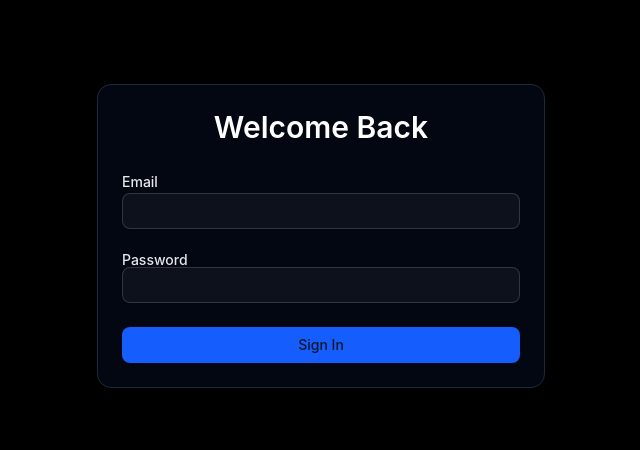
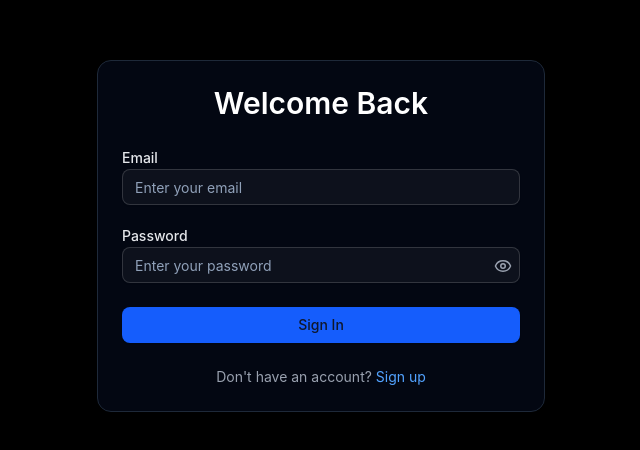
Before and after one commit to akhileshkushwaha7/rag-app, a Next.js app in the folder frontend/: page /auth/login in a window 1280 px wide. Shown: the part 164-614 px from the top of the page, without its empty margins (319-959 px from the left). Built offline with nearby package versions, Linux system fonts and the light colour scheme.

Commit message:
Update page.tsx

```diff
--- a/frontend/src/app/auth/login/page.tsx
+++ b/frontend/src/app/auth/login/page.tsx
@@ -1,4 +1,158 @@
 
+
+"use client";
+
+import { useState, useEffect } from "react";
+import { useAuth } from "@/app/lib/auth-context";
+import { Button } from "@/app/components/ui/button";
+import { Card, CardContent, CardHeader, CardTitle } from "@/app/components/ui/card";
+import { Input } from "@/app/components/ui/input";
+import { Label } from "@/app/components/ui/label";
+import Link from "next/link";
+import { Eye, EyeOff, Loader2 } from "lucide-react";
+import { toast } from "sonner";
+
+// ✅ FIXED COOKIE
+function syncCookie() {
+  const session = localStorage.getItem("session_id");
+  if (session) {
+    const expires = new Date(Date.now() + 7 * 864e5).toUTCString();
+    document.cookie = `session_id=${session}; expires=${expires}; path=/; SameSite=Lax`;
+  }
+}
+
+export default function LoginPage() {
+  const [email, setEmail] = useState("");
+  const [password, setPassword] = useState("");
+  const [showPassword, setShowPassword] = useState(false);
+  const [isSubmitting, setIsSubmitting] = useState(false);
+  const [emailError, setEmailError] = useState("");
+  const [passwordError, setPasswordError] = useState("");
+
+  const { login, token, loading } = useAuth();
+
+  useEffect(() => {
+    if (!loading && token) {
+      syncCookie();
+      window.location.href = "/chat";
+    }
+  }, [token, loading]);
+
+  const validateForm = () => {
+    let isValid = true;
+
+    if (!email) {
+      setEmailError("Email is required");
+      isValid = false;
+    } else if (!/\S+@\S+\.\S+/.test(email)) {
+      setEmailError("Please enter a valid email");
+      isValid = false;
+    } else setEmailError("");
+
+    if (!password) {
+      setPasswordError("Password is required");
+      isValid = false;
+    } else if (password.length < 6) {
+      setPasswordError("Password must be at least 6 characters");
+      isValid = false;
+    } else setPasswordError("");
+
+    return isValid;
+  };
+
+  const handleLogin = async (e: React.FormEvent) => {
+    e.preventDefault();
+    if (!validateForm()) return;
+
+    setIsSubmitting(true);
+    try {
+      const success = await login(email, password);
+
+      if (success === true) {
+        syncCookie(); // ✅ IMPORTANT
+        toast.success("Login successful!");
+        window.location.href = "/chat";
+      } else {
+        toast.error("Invalid credentials");
+        setPasswordError("Invalid email or password");
+      }
+    } catch (error) {
+      console.error(error);
+      toast.error("Something went wrong");
+    } finally {
+      setIsSubmitting(false);
+    }
+  };
+
+  if (loading) {
+    return (
+      <div className="flex items-center justify-center min-h-screen bg-black">
+        <Loader2 className="h-8 w-8 animate-spin text-gray-400" />
+      </div>
+    );
+  }
+
+  return (
+    <div className="flex items-center justify-center min-h-screen bg-black p-4">
+      <Card className="w-full max-w-md bg-gray-950 border-gray-800">
+        <CardHeader>
+          <CardTitle className="text-white text-center text-3xl">Welcome Back</CardTitle>
+        </CardHeader>
+        <CardContent>
+          <form onSubmit={handleLogin} className="space-y-6">
+
+            <div>
+              <Label className="text-gray-200">Email</Label>
+              <Input
+                type="email"
+                value={email}
+                onChange={(e) => { setEmail(e.target.value); setEmailError(""); }}
+                className="bg-gray-900 text-white mt-1"
+                disabled={isSubmitting}
+                placeholder="Enter your email"
+              />
+              {emailError && <p className="text-red-400 text-sm mt-1">{emailError}</p>}
+            </div>
+
+            <div>
+              <Label className="text-gray-200">Password</Label>
+              <div className="relative mt-1">
+                <Input
+                  type={showPassword ? "text" : "password"}
+                  value={password}
+                  onChange={(e) => { setPassword(e.target.value); setPasswordError(""); }}
+                  className="bg-gray-900 text-white pr-10"
+                  disabled={isSubmitting}
+                  placeholder="Enter your password"
+                />
+                <button
+                  type="button"
+                  className="absolute right-2 top-2.5 text-gray-400 hover:text-white"
+                  onClick={() => setShowPassword(!showPassword)}
+                >
+                  {showPassword ? <EyeOff size={18} /> : <Eye size={18} />}
+                </button>
+              </div>
+              {passwordError && <p className="text-red-400 text-sm mt-1">{passwordError}</p>}
+            </div>
+
+            <Button type="submit" className="w-full bg-blue-600" disabled={isSubmitting}>
+              {isSubmitting
+                ? <><Loader2 className="mr-2 h-4 w-4 animate-spin" /> Signing in...</>
+                : "Sign In"
+              }
+            </Button>
+
+            <p className="text-center text-gray-400 text-sm">
+              Don&apos;t have an account?{" "}
+              <Link className="text-blue-400" href="/auth/signup">Sign up</Link>
+            </p>
+          </form>
+        </CardContent>
+      </Card>
+    </div>
+  );
+}
 
 // "use client";
 
@@ -12,12 +166,12 @@
 // import { Eye, EyeOff, Loader2 } from "lucide-react";
 // import { toast } from "sonner";
 
-// // ✅ FIXED COOKIE
+// // ✅ FIXED COOKIE NAME
 // function syncCookie() {
 //   const session = localStorage.getItem("session_id");
 //   if (session) {
 //     const expires = new Date(Date.now() + 7 * 864e5).toUTCString();
-//     document.cookie = `session_id=${session}; expires=${expires}; path=/; SameSite=Lax`;
+//     document.cookie = `session_token=${session}; expires=${expires}; path=/; SameSite=Lax`;
 //   }
 // }
 
@@ -38,47 +192,20 @@
 //     }
 //   }, [token, loading]);
 
-//   const validateForm = () => {
-//     let isValid = true;
-
-//     if (!email) {
-//       setEmailError("Email is required");
-//       isValid = false;
-//     } else if (!/\S+@\S+\.\S+/.test(email)) {
-//       setEmailError("Please enter a valid email");
-//       isValid = false;
-//     } else setEmailError("");
-
-//     if (!password) {
-//       setPasswordError("Password is required");
-//       isValid = false;
-//     } else if (password.length < 6) {
-//       setPasswordError("Password must be at least 6 characters");
-//       isValid = false;
-//     } else setPasswordError("");
-
-//     return isValid;
-//   };
-
 //   const handleLogin = async (e: React.FormEvent) => {
 //     e.preventDefault();
-//     if (!validateForm()) return;
 
 //     setIsSubmitting(true);
 //     try {
 //       const success = await login(email, password);
 
 //       if (success === true) {
-//         syncCookie(); // ✅ IMPORTANT
+//         syncCookie(); // ✅ important
 //         toast.success("Login successful!");
 //         window.location.href = "/chat";
 //       } else {
 //         toast.error("Invalid credentials");
-//         setPasswordError("Invalid email or password");
 //       }
-//     } catch (error) {
-//       console.error(error);
-//       toast.error("Something went wrong");
 //     } finally {
 //       setIsSubmitting(false);
 //     }
@@ -96,8 +223,11 @@
 //     <div className="flex items-center justify-center min-h-screen bg-black p-4">
 //       <Card className="w-full max-w-md bg-gray-950 border-gray-800">
 //         <CardHeader>
-//           <CardTitle className="text-white text-center text-3xl">Welcome Back</CardTitle>
+//           <CardTitle className="text-white text-center text-3xl">
+//             Welcome Back
+//           </CardTitle>
 //         </CardHeader>
+
 //         <CardContent>
 //           <form onSubmit={handleLogin} className="space-y-6">
 
@@ -106,158 +236,28 @@
 //               <Input
 //                 type="email"
 //                 value={email}
-//                 onChange={(e) => { setEmail(e.target.value); setEmailError(""); }}
+//                 onChange={(e) => setEmail(e.target.value)}
 //                 className="bg-gray-900 text-white mt-1"
-//                 disabled={isSubmitting}
-//                 placeholder="Enter your email"
 //               />
-//               {emailError && <p className="text-red-400 text-sm mt-1">{emailError}</p>}
 //             </div>
 
 //             <div>
 //               <Label className="text-gray-200">Password</Label>
-//               <div className="relative mt-1">
-//                 <Input
-//                   type={showPassword ? "text" : "password"}
-//                   value={password}
-//                   onChange={(e) => { setPassword(e.target.value); setPasswordError(""); }}
-//                   className="bg-gray-900 text-white pr-10"
-//                   disabled={isSubmitting}
-//                   placeholder="Enter your password"
-//                 />
-//                 <button
-//                   type="button"
-//                   className="absolute right-2 top-2.5 text-gray-400 hover:text-white"
-//                   onClick={() => setShowPassword(!showPassword)}
-//                 >
-//                   {showPassword ? <EyeOff size={18} /> : <Eye size={18} />}
-//                 </button>
-//               </div>
-//               {passwordError && <p className="text-red-400 text-sm mt-1">{passwordError}</p>}
+//               <Input
+//                 type={showPassword ? "text" : "password"}
+//                 value={password}
+//                 onChange={(e) => setPassword(e.target.value)}
+//                 className="bg-gray-900 text-white"
+//               />
 //             </div>
 
-//             <Button type="submit" className="w-full bg-blue-600" disabled={isSubmitting}>
-//               {isSubmitting
-//                 ? <><Loader2 className="mr-2 h-4 w-4 animate-spin" /> Signing in...</>
-//                 : "Sign In"
-//               }
+//             <Button type="submit" className="w-full bg-blue-600">
+//               {isSubmitting ? "Signing in..." : "Sign In"}
 //             </Button>
 
-//             <p className="text-center text-gray-400 text-sm">
-//               Don&apos;t have an account?{" "}
-//               <Link className="text-blue-400" href="/auth/signup">Sign up</Link>
-//             </p>
 //           </form>
 //         </CardContent>
 //       </Card>
 //     </div>
 //   );
 // }
-
-"use client";
-
-import { useState, useEffect } from "react";
-import { useAuth } from "@/app/lib/auth-context";
-import { Button } from "@/app/components/ui/button";
-import { Card, CardContent, CardHeader, CardTitle } from "@/app/components/ui/card";
-import { Input } from "@/app/components/ui/input";
-import { Label } from "@/app/components/ui/label";
-import Link from "next/link";
-import { Eye, EyeOff, Loader2 } from "lucide-react";
-import { toast } from "sonner";
-
-// ✅ FIXED COOKIE NAME
-function syncCookie() {
-  const session = localStorage.getItem("session_id");
-  if (session) {
-    const expires = new Date(Date.now() + 7 * 864e5).toUTCString();
-    document.cookie = `session_token=${session}; expires=${expires}; path=/; SameSite=Lax`;
-  }
-}
-
-export default function LoginPage() {
-  const [email, setEmail] = useState("");
-  const [password, setPassword] = useState("");
-  const [showPassword, setShowPassword] = useState(false);
-  const [isSubmitting, setIsSubmitting] = useState(false);
-  const [emailError, setEmailError] = useState("");
-  const [passwordError, setPasswordError] = useState("");
-
-  const { login, token, loading } = useAuth();
-
-  useEffect(() => {
-    if (!loading && token) {
-      syncCookie();
-      window.location.href = "/chat";
-    }
-  }, [token, loading]);
-
-  const handleLogin = async (e: React.FormEvent) => {
-    e.preventDefault();
-
-    setIsSubmitting(true);
-    try {
-      const success = await login(email, password);
-
-      if (success === true) {
-        syncCookie(); // ✅ important
-        toast.success("Login successful!");
-        window.location.href = "/chat";
-      } else {
-        toast.error("Invalid credentials");
-      }
-    } finally {
-      setIsSubmitting(false);
-    }
-  };
-
-  if (loading) {
-    return (
-      <div className="flex items-center justify-center min-h-screen bg-black">
-        <Loader2 className="h-8 w-8 animate-spin text-gray-400" />
-      </div>
-    );
-  }
-
-  return (
-    <div className="flex items-center justify-center min-h-screen bg-black p-4">
-      <Card className="w-full max-w-md bg-gray-950 border-gray-800">
-        <CardHeader>
-          <CardTitle className="text-white text-center text-3xl">
-            Welcome Back
-          </CardTitle>
-        </CardHeader>
-
-        <CardContent>
-          <form onSubmit={handleLogin} className="space-y-6">
-
-            <div>
-              <Label className="text-gray-200">Email</Label>
-              <Input
-                type="email"
-                value={email}
-                onChange={(e) => setEmail(e.target.value)}
-                className="bg-gray-900 text-white mt-1"
-              />
-            </div>
-
-            <div>
-              <Label className="text-gray-200">Password</Label>
-              <Input
-                type={showPassword ? "text" : "password"}
-                value={password}
-                onChange={(e) => setPassword(e.target.value)}
-                className="bg-gray-900 text-white"
-              />
-            </div>
-
-            <Button type="submit" className="w-full bg-blue-600">
-              {isSubmitting ? "Signing in..." : "Sign In"}
-            </Button>
-
-          </form>
-        </CardContent>
-      </Card>
-    </div>
-  );
-}
```
